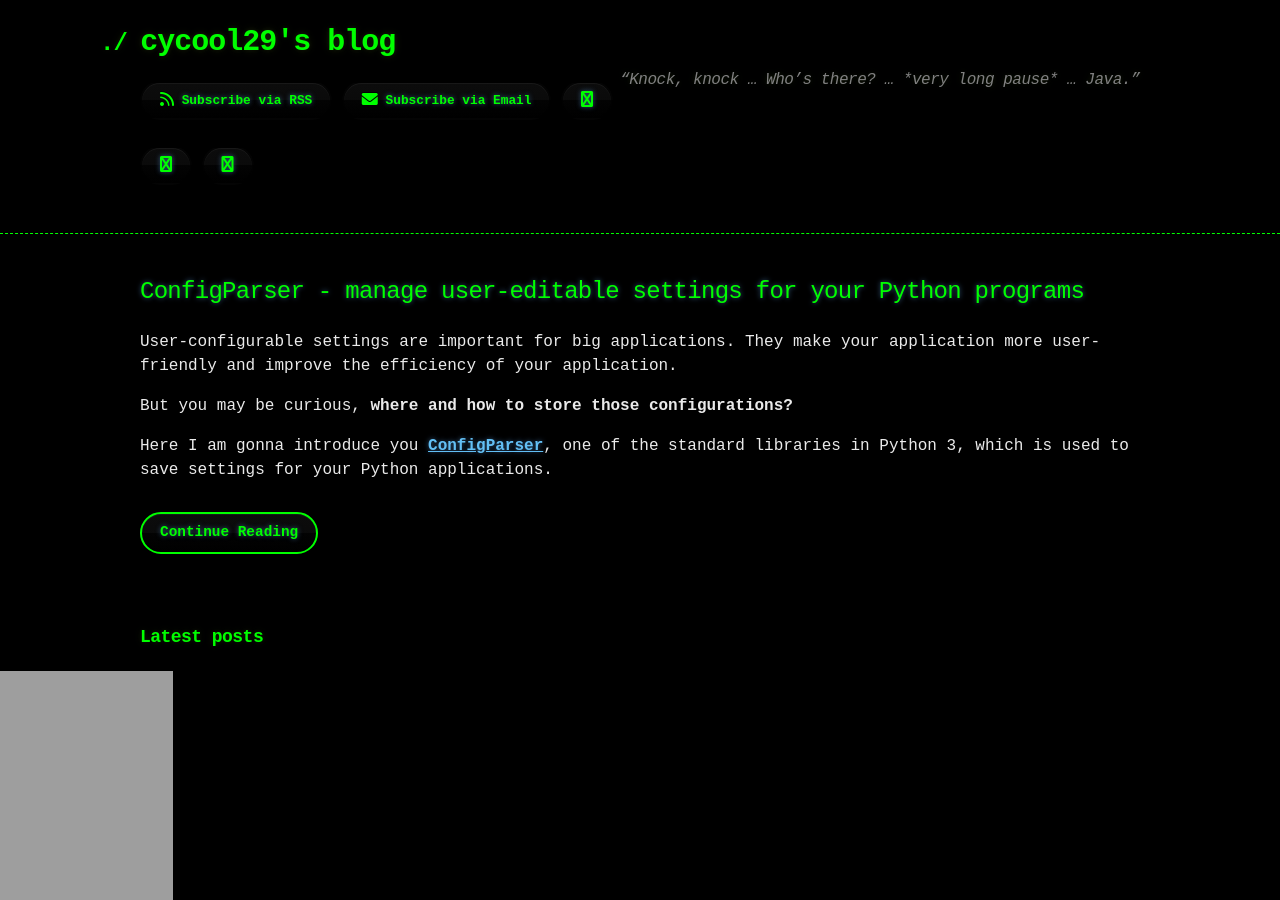
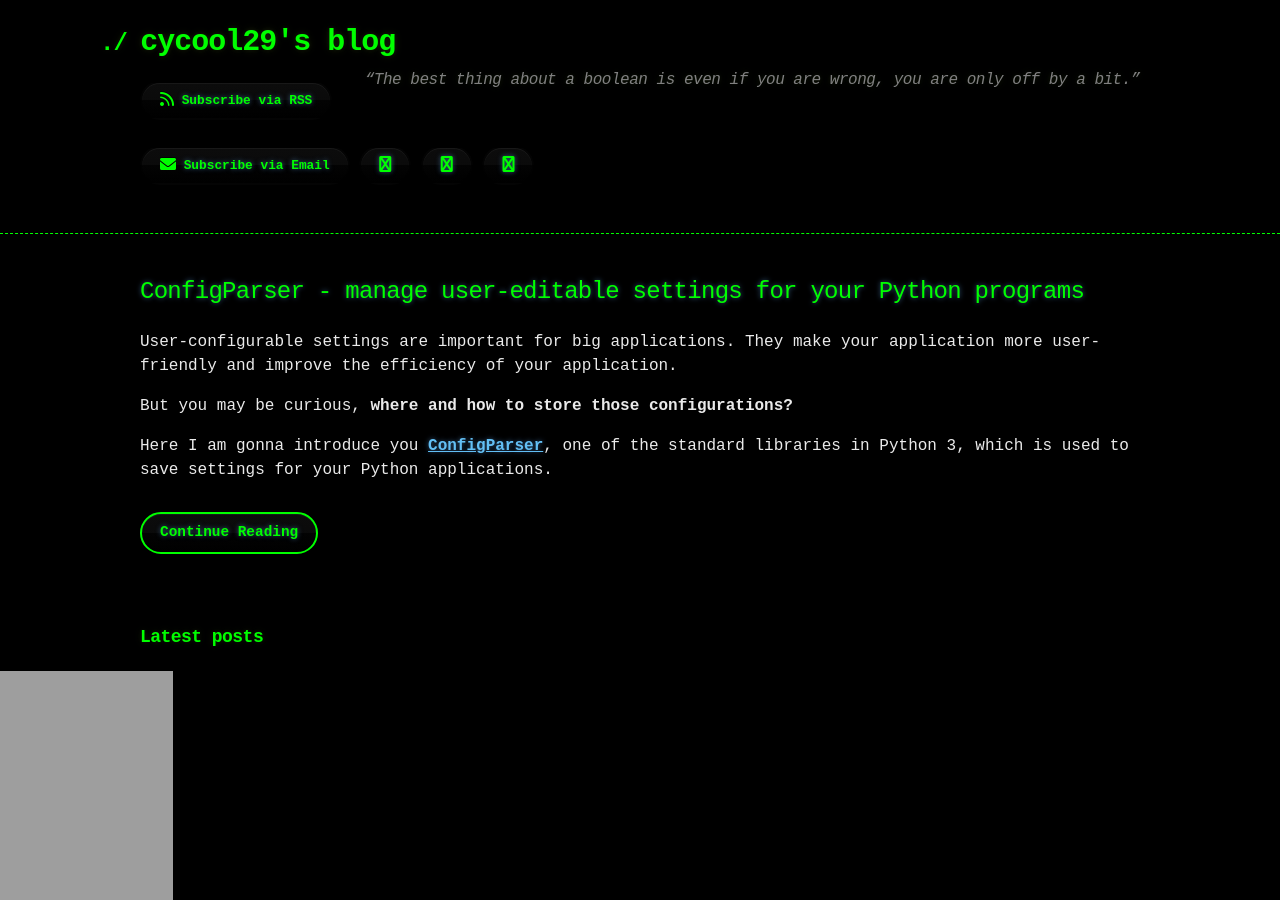
Before and after one commit to cycool29/cycool29.github.io, a Jekyll site: the page built from index.md, in a window 1280 px wide and 900 px high. Built offline with Jekyll 4.4.1, drawn with Linux system fonts in a browser that asks for light colours; a style sheet for code colours, icons or effects is not loaded.

Commit message:
Update quotes

```diff
--- a/_config.yml
+++ b/_config.yml
@@ -1,5 +1,5 @@
 title: cycool29's blog
-description: "“Knock, knock … Who’s there? … *very long pause* … Java.”"
+description: "“The best thing about a boolean is even if you are wrong, you are only off by a bit.” "
 bio: A high school student. Intermediate in Python, Git, Bash. Learning JavaScript. He/Him. "
 author: cycool29
 url: https://cycool29.github.io
```
